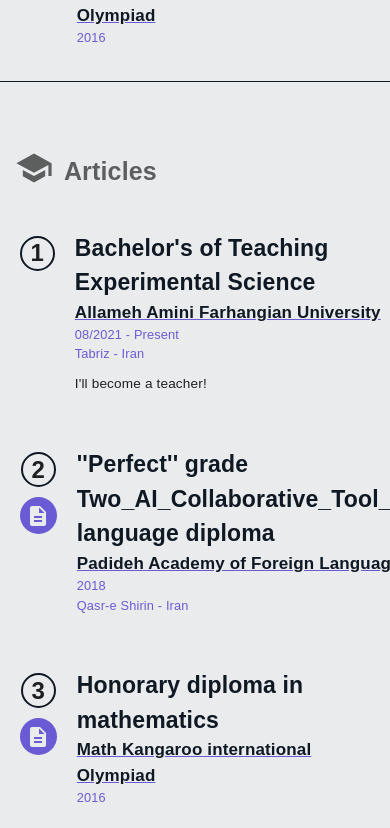
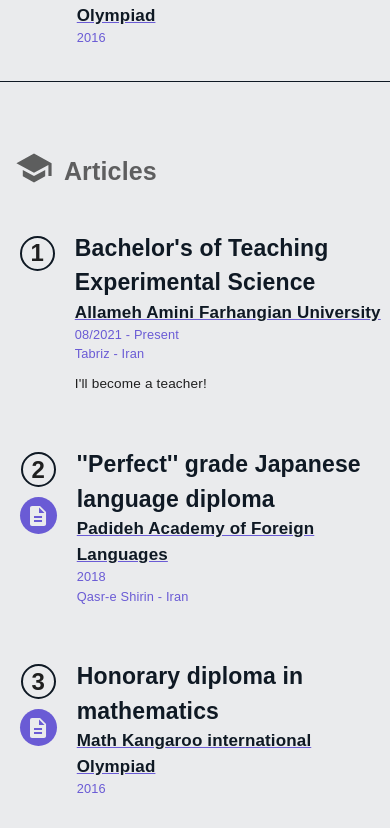
Before and after one commit to sina-olfati/sina-olfati-site, a React (Create React App) app: page /sina-olfati-site in a window 390 px wide. Shown: the part 2431-3259 px from the top of the page. Built offline with nearby package versions, Linux system fonts and the light colour scheme; a web font is replaced by a local one.

Commit message:
Work: styling articles section completed

```diff
--- a/public/assets/locales/en/translation.json
+++ b/public/assets/locales/en/translation.json
@@ -154,7 +154,7 @@
         "One_ComparativeStudy_MathEducation_Iran_Japan-workplace": "Tabriz - Iran",
         "One_ComparativeStudy_MathEducation_Iran_Japan-about": "I'll become a teacher!",
 
-        "Two_AI_Collaborative_Tool_Teacher_Student_Interactions-title": "''Perfect'' grade Two_AI_Collaborative_Tool_Teacher_Student_Interactions language diploma",
+        "Two_AI_Collaborative_Tool_Teacher_Student_Interactions-title": "''Perfect'' grade Japanese language diploma",
         "Two_AI_Collaborative_Tool_Teacher_Student_Interactions-place": "Padideh Academy of Foreign Languages",
         "Two_AI_Collaborative_Tool_Teacher_Student_Interactions-time": "2018",
         "Two_AI_Collaborative_Tool_Teacher_Student_Interactions-workplace": "Qasr-e Shirin - Iran",
@@ -176,6 +176,8 @@
 
     "languages": {
         "describe": "You know, I'm a dictionary myself!",
+        "japanese": "Japanese",
+        "japanese-level": "JLPT N3",
         "english": "English",
         "english-level": "Fluent",
         "persian": "Persian",
--- a/src/components/resume/Work.css
+++ b/src/components/resume/Work.css
@@ -166,12 +166,12 @@
 }
 
 .border {
-    border-right: solid 1px var(--mui-palette-info-light);
+    border-left: solid 1px var(--mui-palette-info-light);
 }
 
 .border:lang(fa){
-    border-right: none;
-    border-left: solid 1px;
+    border-left: none;
+    border-right: solid 1px;
 }
 
 /* articles */
@@ -188,17 +188,17 @@
         align-items: center;
     }
     .work-sections .work-section:last-child {
-        margin-top: 50px;
+        padding-top: 50px;
     }
     .work-section {
         width: 100%;
     }
     .border {
-        border-right: none;
-        border-bottom: solid 1px;
+        border-left: none;
+        border-top: solid 1px;
     }
     .border:lang(fa){
-        border-left: none;
+        border-right: none;
     }
 }
 
--- a/src/components/resume/Work.tsx
+++ b/src/components/resume/Work.tsx
@@ -147,7 +147,7 @@ const Work = () => {
       <div className='work-container' lang={language}>
         <div className='work-sections'>
 
-          <div className='work-section border'>
+          <div className='work-section'>
             <h1 className='work-title'><BusinessCenterIcon />{t("work.title")}</h1>
 
             {work.map(item => (
@@ -178,7 +178,7 @@ const Work = () => {
 
 
 
-          <div className='work-section'>
+          <div className='work-section border'>
 
 
             <h1 className='work-title'><SchoolIcon />{t("education.title")}</h1>
```
